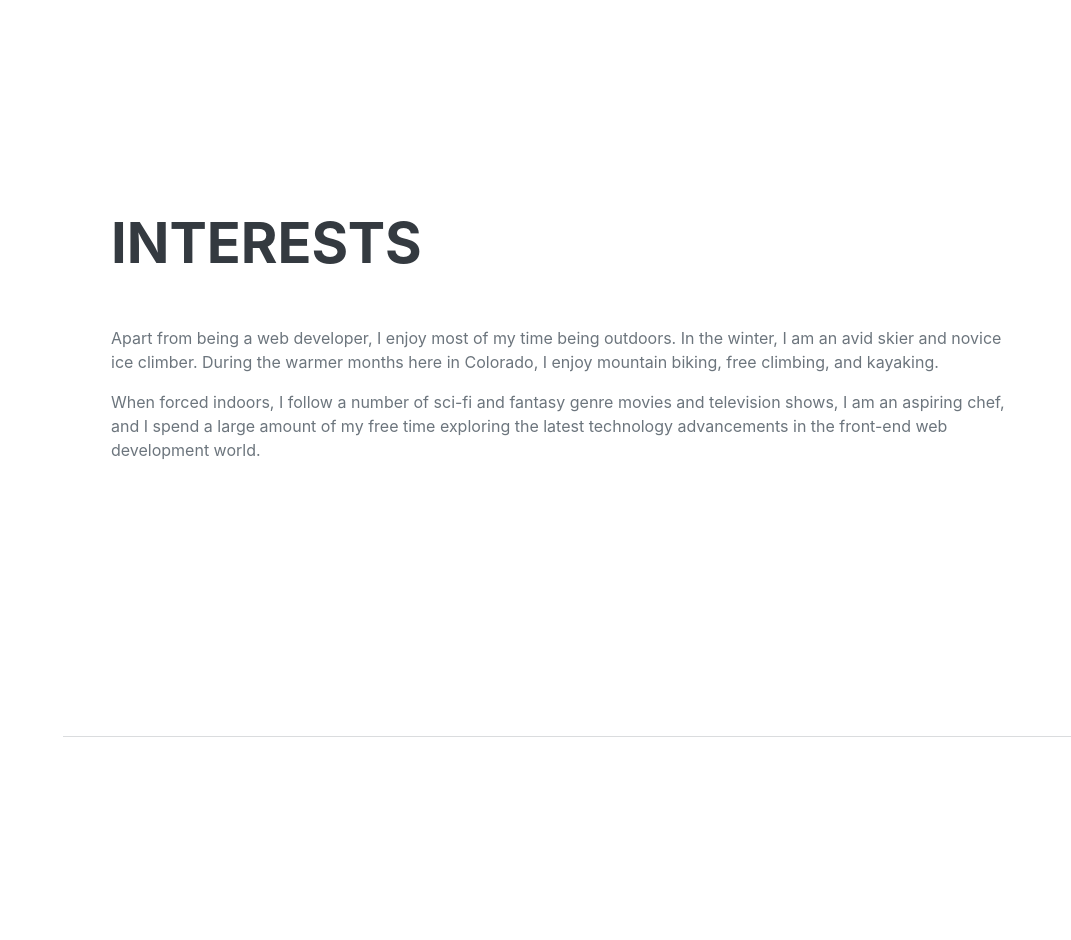
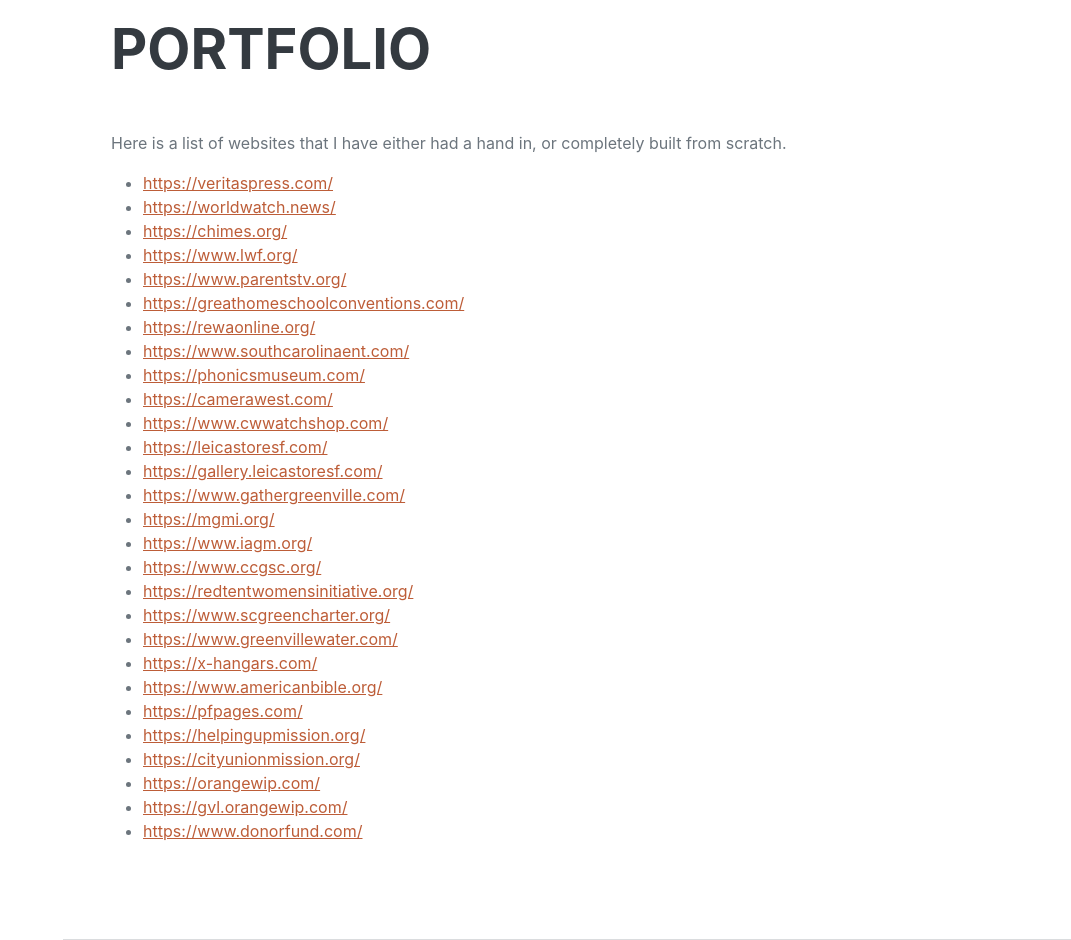
Before and after one commit to justinknox92/justin-knox-resume, a plain HTML site: page index.html in a window 1280 px wide. Shown: the part 3460-4400 px from the top of the page, without its empty margins (209-1280 px from the left). Before the commit the page ends 4197 px from the top, so only its background shows below. Drawn offline with nearby package versions, Linux system fonts and the light colour scheme; a web font is replaced by a local one.

Commit message:
Add files via upload

```diff
--- a/index.html
+++ b/index.html
@@ -14,6 +14,8 @@
         <link href="https://fonts.googleapis.com/css?family=Muli:400,400i,800,800i" rel="stylesheet" type="text/css" />
         <!-- Core theme CSS (includes Bootstrap)-->
         <link href="css/styles.css" rel="stylesheet" />
+        <!-- AOS -->
+        <link href="https://unpkg.com/aos@2.3.1/dist/aos.css" rel="stylesheet">
     </head>
     <body id="page-top">
         <!-- Navigation-->
@@ -179,9 +181,39 @@
             <!-- Portfolio-->
             <section class="resume-section" id="portfolio">
                 <div class="resume-section-content">
-                    <h2 class="mb-5">Interests</h2>
-                    <p>Apart from being a web developer, I enjoy most of my time being outdoors. In the winter, I am an avid skier and novice ice climber. During the warmer months here in Colorado, I enjoy mountain biking, free climbing, and kayaking.</p>
-                    <p class="mb-0">When forced indoors, I follow a number of sci-fi and fantasy genre movies and television shows, I am an aspiring chef, and I spend a large amount of my free time exploring the latest technology advancements in the front-end web development world.</p>
+                    <h2 class="mb-5">Portfolio</h2>
+                    <p>Here is a list of websites that I have either had a hand in, or completely built from scratch.</p>
+                    <ul>
+                        <li><a href="https://veritaspress.com/" target="_blank">https://veritaspress.com/</a></li>
+                        <li><a href="https://worldwatch.news/" target="_blank">https://worldwatch.news/</a></li>
+                        <li><a href="https://chimes.org/" target="_blank">https://chimes.org/</a></li>
+                        <li><a href="https://www.lwf.org/" target="_blank">https://www.lwf.org/</a></li>
+                        <li><a href="https://www.parentstv.org/" target="_blank">https://www.parentstv.org/</a></li>
+                        <li><a href="https://greathomeschoolconventions.com/" target="_blank">https://greathomeschoolconventions.com/</a></li>
+                        <li><a href="https://rewaonline.org/" target="_blank">https://rewaonline.org/</a></li>
+                        <li><a href="https://www.southcarolinaent.com/" target="_blank">https://www.southcarolinaent.com/</a></li>
+                        <li><a href="https://phonicsmuseum.com/" target="_blank">https://phonicsmuseum.com/</a></li>
+                        <li><a href="https://camerawest.com/" target="_blank">https://camerawest.com/</a></li>
+                        <li><a href="https://www.cwwatchshop.com/" target="_blank">https://www.cwwatchshop.com/</a></li>
+                        <li><a href="https://leicastoresf.com/" target="_blank">https://leicastoresf.com/</a></li>
+                        <li><a href="https://gallery.leicastoresf.com/" target="_blank">https://gallery.leicastoresf.com/</a></li>
+                        <li><a href="https://www.gathergreenville.com/" target="_blank">https://www.gathergreenville.com/</a></li>
+                        <li><a href="https://mgmi.org/" target="_blank">https://mgmi.org/</a></li>
+                        <li><a href="https://www.iagm.org/" target="_blank">https://www.iagm.org/</a></li>
+                        <li><a href="https://www.ccgsc.org/" target="_blank">https://www.ccgsc.org/</a></li>
+
+                        <li><a href="https://redtentwomensinitiative.org/" target="_blank">https://redtentwomensinitiative.org/</a></li>
+                        <li><a href="https://www.scgreencharter.org/" target="_blank">https://www.scgreencharter.org/</a></li>
+                        <li><a href="https://www.greenvillewater.com/" target="_blank">https://www.greenvillewater.com/</a></li>
+                        <li><a href="https://x-hangars.com/" target="_blank">https://x-hangars.com/</a></li>
+                        <li><a href="https://www.americanbible.org/" target="_blank">https://www.americanbible.org/</a></li>
+                        <li><a href="https://pfpages.com/" target="_blank">https://pfpages.com/</a></li>
+                        <li><a href="https://helpingupmission.org/" target="_blank">https://helpingupmission.org/</a></li>
+                        <li><a href="https://cityunionmission.org/" target="_blank">https://cityunionmission.org/</a></li>
+                        <li><a href="https://orangewip.com/" target="_blank">https://orangewip.com/</a></li>
+                        <li><a href="https://gvl.orangewip.com/" target="_blank">https://gvl.orangewip.com/</a></li>
+                        <li><a href="https://www.donorfund.com/" target="_blank">https://www.donorfund.com/</a></li>
+                    </ul>
                 </div>
             </section>
             <hr class="m-0" />
```
